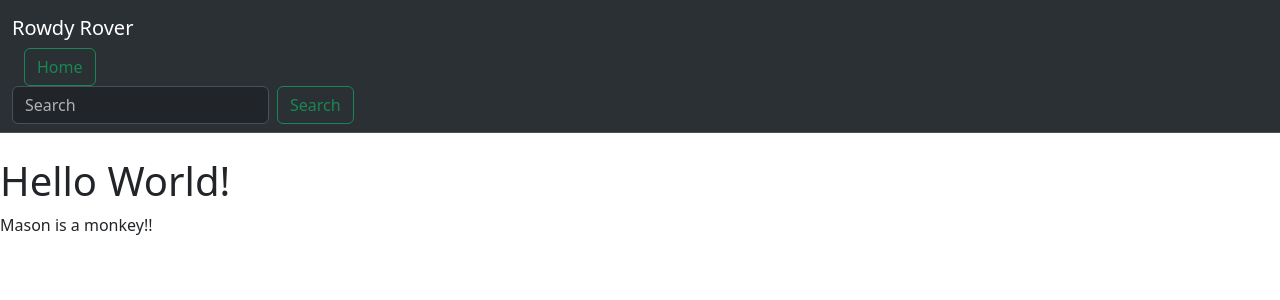
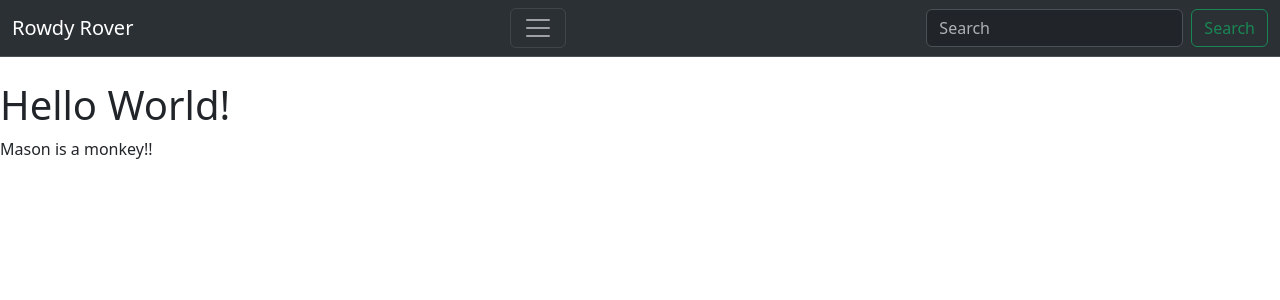
Before and after one commit to ErikBurdett/RoverWeb, a Flask app: page / in a window 1280 px wide. Shown: the top 300 px of the page. Run offline with Flask 3, Linux system fonts and the light colour scheme.

Commit message:
Update navbar.html

```diff
--- a/api/templates/navbar.html
+++ b/api/templates/navbar.html
@@ -1,9 +1,16 @@
 <nav class="navbar bg-dark border-bottom border-body navbar bg-body-tertiary" data-bs-theme="dark">
     <div class="container-fluid">
       <a class="navbar-brand">Rowdy Rover</a>
-      <form class="container-fluid justify-content-start">
-        <button class="btn btn-outline-success me-2" type="button">Home</button>
-      </form>
+      <button class="navbar-toggler" type="button" data-bs-toggle="collapse" data-bs-target="#navbarSupportedContent" aria-controls="navbarSupportedContent" aria-expanded="false" aria-label="Toggle navigation">
+        <span class="navbar-toggler-icon"></span>
+      </button>
+      <div class="collapse navbar-collapse" id="navbarSupportedContent">
+        <ul class="navbar-nav me-auto mb-2 mb-lg-0">
+            <li class="nav-item">
+                <a class="nav-link active" aria-current="page" href="#">Home
+                </a>
+            </li>
+        </div>
       <form class="d-flex" role="search">
         <input class="form-control me-2" type="search" placeholder="Search" aria-label="Search">
         <button class="btn btn-outline-success" type="submit">Search</button>
```
